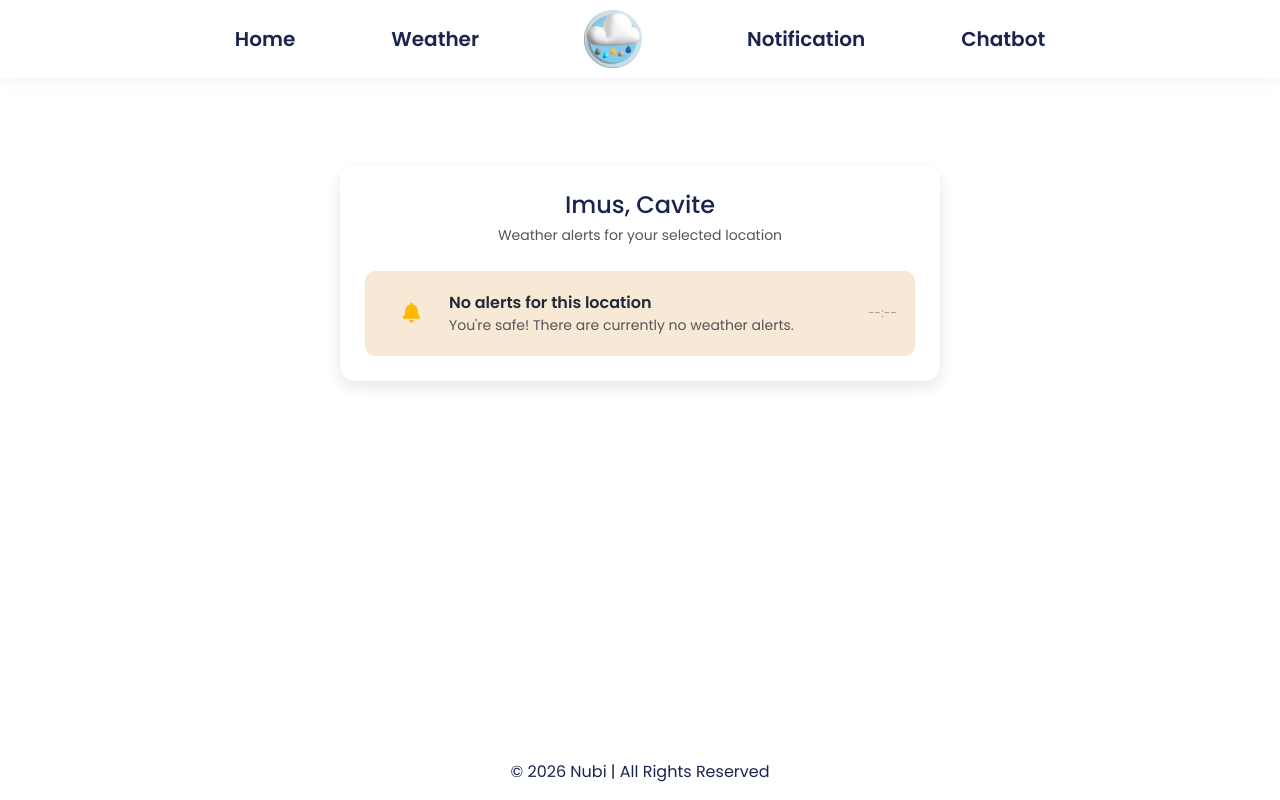
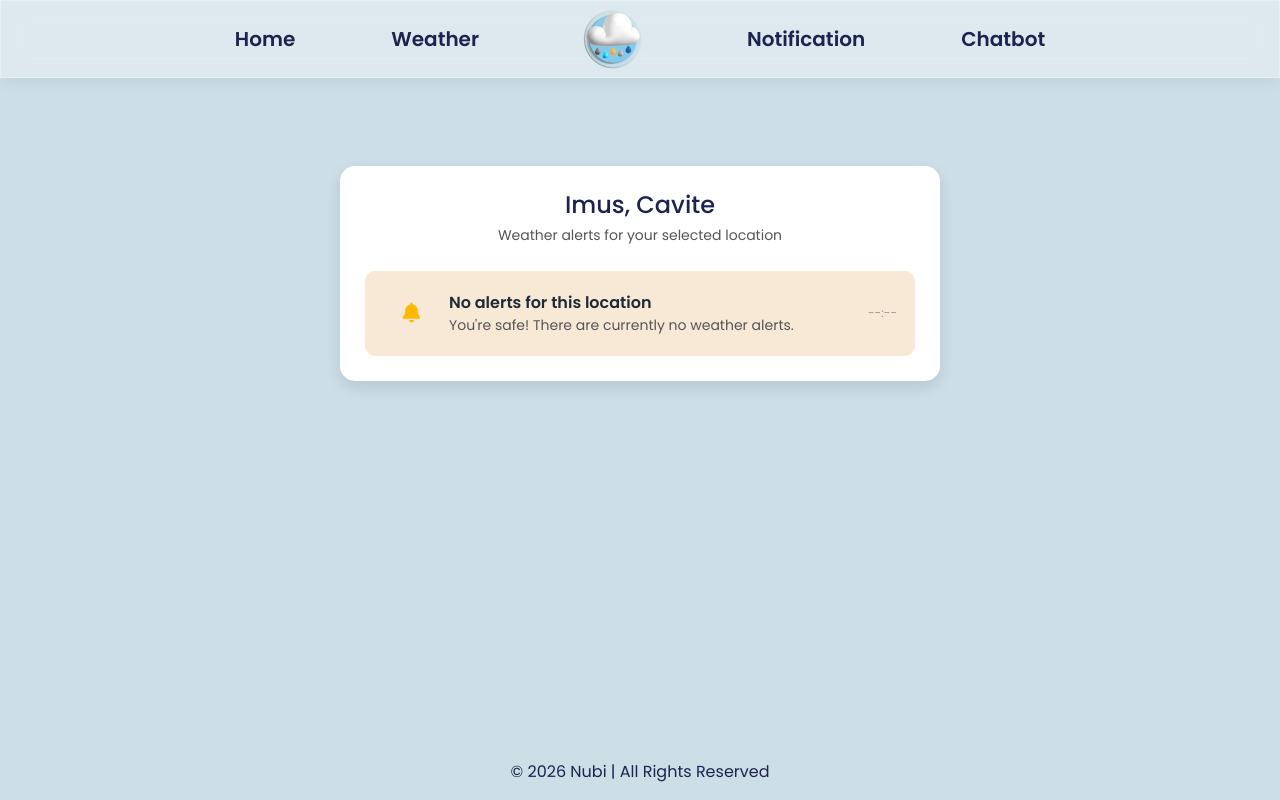
Before and after one commit to ywxvnz/weather-chatbot, a CodeIgniter app: page /WeatherChatbot/notification in a window 1280 px wide. Run offline with CodeIgniter, Linux system fonts and the light colour scheme; data that the repository does not hold is empty.

Commit message:
notif controller

```diff
--- a/application/controllers/Notification.php
+++ b/application/controllers/Notification.php
@@ -1,12 +1,13 @@
 <?php
 defined('BASEPATH') OR exit('No direct script access allowed');
 
-class Notification extends CI_Controller {
+class Notification extends MY_Controller {
 
     // Loads the notification page
     public function index() {
-        // Just load the view — JS will fetch alerts dynamically
-        $this->load->view('notification');
+        // Render the notification view (keeps behavior consistent with Weather controller)
+        $data['title'] = 'Notifications';
+        $this->render('notification', $data);
     }
 
     // Returns weather alerts as JSON
--- a/application/views/notification.php
+++ b/application/views/notification.php
@@ -1,8 +1,4 @@
-<?php include 'templates/header.php'; ?>
-
-<link href="https://cdn.jsdelivr.net/npm/bootstrap@5.3.2/dist/css/bootstrap.min.css" rel="stylesheet">
 <link rel="stylesheet" href="https://cdnjs.cloudflare.com/ajax/libs/font-awesome/6.0.0/css/all.min.css">
-<link rel="stylesheet" href="<?= base_url('assets/css/notification.css'); ?>">
 
 <div class="d-flex justify-content-center my-5">
     <div class="notif-wrapper">
@@ -101,5 +97,3 @@ document.addEventListener('DOMContentLoaded', function() {
 
 });
 </script>
-
-<?php include 'templates/footer.php'; ?>
--- a/application/views/templates/header.php
+++ b/application/views/templates/header.php
@@ -22,7 +22,7 @@
   <link rel="stylesheet" href="<?php echo base_url('assets/css/dashboard.css'); ?>">
   <link rel="stylesheet" href="<?php echo base_url('assets/css/chatbot.css'); ?>">
   <link rel="stylesheet" href="<?php echo base_url('assets/css/weather.css'); ?>">
-  <!--<link rel="stylesheet" href="<?php echo base_url('assets/css/notification.css'); ?>">-->
+  <link rel="stylesheet" href="<?php echo base_url('assets/css/notification.css'); ?>">
 </head>
 <body>
 
--- a/assets/css/notification.css
+++ b/assets/css/notification.css
@@ -1,10 +1,10 @@
-body {
+/* GLOBAL */
+html, body {
+    margin: 0;
+    padding: 0;
+    background-color: #ccdee6;
+    min-height: 100vh;
     font-family: 'Poppins', sans-serif;
-    background: linear-gradient(135deg, #ccdee6);
-    display: flex;
-    /* justify-content: center;
-    min-height: 100vh; */
-    margin: 0;
 }
 
 /* Wrapper */
```
